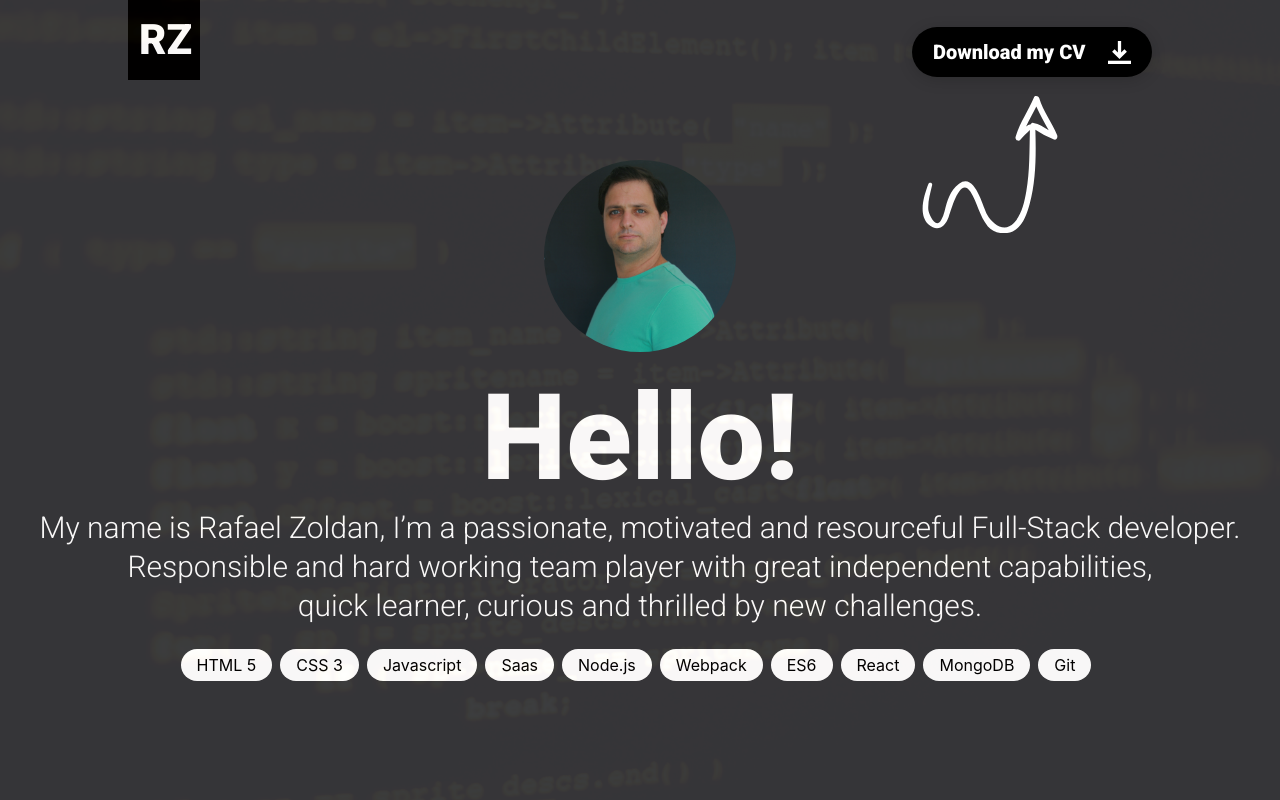
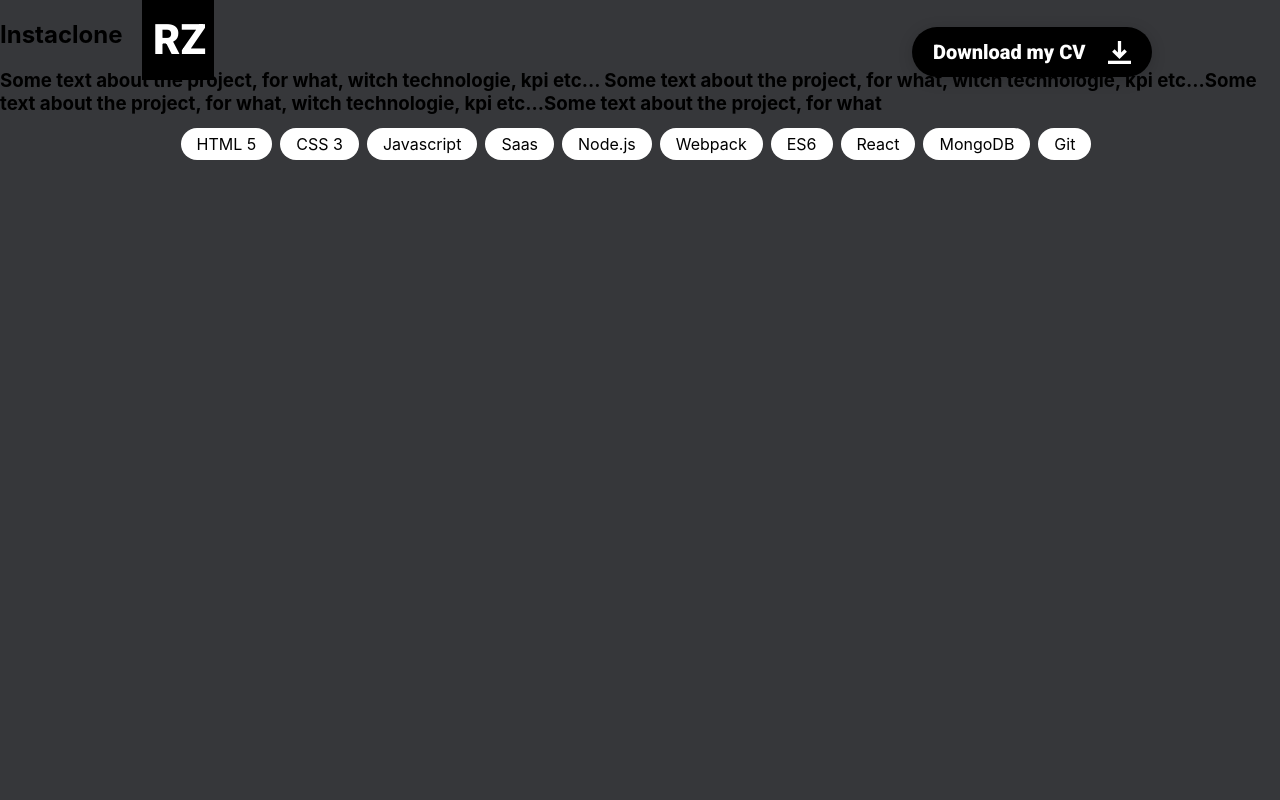
Before and after one commit to rafazold/portfolio, a React (Create React App) app: page /projectpage in a window 1280 px wide. Shown: the top 800 px of the page. Built offline with nearby package versions, Linux system fonts and the light colour scheme.

Commit message:
css issues, new resume

```diff
--- a/src/App.js
+++ b/src/App.js
@@ -7,6 +7,7 @@ import {
   Route
 } from "react-router-dom";
 import Homepage from "./Homepage/Homepage";
+import ProjectPage from "./ProjectPage/ProjectPage";
 
 function App() {
   return (
@@ -15,6 +16,7 @@ function App() {
               <Header/>
               <main className="container">
                   <Switch>
+                      <Route path="/projectpage" component={ProjectPage}/>
                       <Route path="/" component={Homepage}/>
                   </Switch>
               </main>
--- a/src/App.scss
+++ b/src/App.scss
@@ -1,27 +1,7 @@
 @import url('https://fonts.googleapis.com/css?family=Roboto:100,300,400,500,700,900&display=swap');
-@import "~bootstrap/scss/functions";
-@import "~bootstrap/scss/variables";
-@import "~bootstrap/scss/mixins/_breakpoints";
-
-@include media-breakpoint-down(sm) {
-  body {
-    background: linear-gradient(180deg, #36373a 41%, #36373a 42%, #292b2e 42%, #292b2e 100%);
-  }
-
-  .container {
-    //height: 83em;
-  }
-}
-
-@include media-breakpoint-up(md) {
-  body {
-    background: linear-gradient(180deg, #36373a 21%, #36373a 39%, #292b2e 59%, #292b2e 100%);
-  }
-}
 
 .container {
   width: 100%;
   margin-right: auto;
   margin-left: auto;
-  //margin-top: 90px;
 }
--- a/src/Header/Header.js
+++ b/src/Header/Header.js
@@ -5,7 +5,13 @@ class Header extends Component {
     render() {
         return (
             <div className="Header">
-                <span className="initials-square"><span className="initials">RZ</span></span>
+                <span className="header-left">
+                    <span className="initials-square">
+                        <span className="initials">RZ</span>
+                    </span>
+                    {this.props.backHome ? <span className="back-home"><img className="back-home-arrow" src="./assets/back-arrow.svg" alt="back-arrow"/>
+                    Back Home</span> : null}
+                </span>
                 <a className='download-cv' href="./assets/rafaelZoldanResume.pdf" target="_blank" download>Download my CV<img src="./assets/down-arrow.svg" alt="download-cv" className="download-image"/></a>
             </div>
         );
--- a/src/Header/Header.scss
+++ b/src/Header/Header.scss
@@ -6,6 +6,18 @@
 
   .Header {
     height: 3em;
+  }
+
+  .header-left {
+    margin-left: 5%;
+    width: 35%;
+    .back-home {
+      font-size: 0.6em;
+
+      .back-home-arrow {
+        margin-right: 0.57em;
+      }
+    }
   }
 
   .initials-square {
@@ -37,6 +49,19 @@
     height: 5em;
   }
 
+  .header-left {
+    margin-left: 10%;
+    width: 11%;
+
+    .back-home {
+      font-size: 0.9em;
+
+      .back-home-arrow {
+        margin-right: 0.57em;
+      }
+    }
+  }
+
   .initials-square {
     width: 4.5em;
     height: 5em;
@@ -60,15 +85,6 @@
 
 }
 
-//.initials-square {
-//  width: 74px;
-//  height: 74px;
-//  object-fit: contain;
-//  background-color: black;
-//  margin-left: 10%;
-//  //background-color: var(--black);
-//}
-
 .Header {
   position: absolute;
   top: 0;
@@ -89,6 +105,21 @@
   text-align: left;
   color: white;
   margin: 12px 11px;
+}
+
+.header-left {
+  display: flex;
+  justify-content: space-between;
+  align-items: center;
+  color: white;
+}
+
+.back-home {
+  opacity: 50%;
+
+  .back-home-arrow {
+    margin-right: 0.57em;
+  }
 }
 
 .download-cv {
--- a/src/Homepage/Homepage.js
+++ b/src/Homepage/Homepage.js
@@ -10,8 +10,12 @@ class Homepage extends Component {
         return (
             <div className="Homepage">
                 <div className="hp-background">
-                    <img className="hp-background-image" src="/assets/530.png" alt="background"/>
+                    <div className="hp-background-image-wrapper">
+                        <img className="hp-background-image"
+                                                                      src="/assets/530.png" alt="background"/>
+                    </div>
                     <img className="hp-background-wave" src="/assets/wave-hp2.svg" alt="wave"/>
+                    <div className="hp-background-endless"></div>
                 </div>
                 <CurvedArrow />
                 <div className="profile-picture-wrapper">
--- a/src/Homepage/Homepage.scss
+++ b/src/Homepage/Homepage.scss
@@ -3,9 +3,12 @@
 @import "~bootstrap/scss/mixins/_breakpoints";
 
 @include media-breakpoint-down(sm) {
+  body {
+    background: linear-gradient(180deg, #36373a 41%, #36373a 42%, #292b2e 42%, #292b2e 100%);
+  }
 
   .hp-background-wave {
-    top: 35em;
+    margin-top: 38em;
   }
 
   .curved-arrow {
@@ -91,9 +94,12 @@
   }
 
 @include media-breakpoint-up(md) {
+  body {
+    background: linear-gradient(180deg, #36373a 21%, #36373a 39%, #292b2e 59%, #292b2e 100%);
+  }
 
   .hp-background-wave {
-    top: 50em;
+    margin-top: 57%;
   }
 
   .curved-arrow {
@@ -161,6 +167,10 @@
     }
   }
 
+}
+
+.hide-back-home {
+  display: none;
 }
 
 .curved-arrow {
@@ -239,16 +249,29 @@
 
 }
 
+.hp-background {
+  position: absolute;
+  top: 0;
+  z-index: -1;
+
   .hp-background-wave {
-  position: absolute;
     width: 100%;
     object-fit: contain;
     opacity: 0.97;
   }
 
   .hp-background-image {
-  position: absolute;
+    position: fixed;
     right: 0;
     top: 0;
     width: 100%;
   }
+
+  .hp-background-endless {
+    margin-top: -10px;
+    position: relative;
+    background: #292b2e;
+    height: 65em
+  }
+
+}
--- a/src/Homepage/Projects/Projects.js
+++ b/src/Homepage/Projects/Projects.js
@@ -12,7 +12,7 @@ class Projects extends Component {
             {
                 image: 'assets/sentinel7.png',
                 name: 'Sentinel',
-                url: 'https://www.sentinel7.io'
+                url: 'https://sentinel-c19c8.web.app/'
             },
             // {
             //     image: 'assets/instag.png',
--- /dev/null
+++ b/src/ProjectPage/ProjectPage.js
@@ -0,0 +1,38 @@
+import React, {Component} from 'react';
+import Header from "../Header/Header";
+import './ProjectPage.scss'
+import Tags from "../Tags/Tags";
+
+class ProjectPage extends Component {
+    render() {
+        return (
+            <div className="project-page">
+                <div className="project-page-content">
+                    <h2 className="project-page-title">Instaclone</h2>
+                    <h3 className="project-page-details">Some text about the project, for what, witch technologie, kpi
+                        etc... Some text about the
+                        project, for what, witch technologie, kpi etc...Some text about the project, for what,
+                        witch technologie, kpi etc...Some text about the project, for what</h3>
+                    <Tags
+                    skills={
+                        [
+                            'HTML 5',
+                            'CSS 3',
+                            'Javascript',
+                            'Saas',
+                            'Node.js',
+                            'Webpack',
+                            'ES6',
+                            'React',
+                            'MongoDB',
+                            'Git'
+                        ]
+                    }
+                    />
+                </div>
+            </div>
+        );
+    }
+}
+
+export default ProjectPage;
--- /dev/null
+++ b/src/ProjectPage/ProjectPage.scss
@@ -0,0 +1,7 @@
+body {
+  background: #36373a;
+}
+
+.project-page-content {
+  margin-top: 1em;
+}
```
Also changed, not shown: public/assets/back-arrow.svg (added), 1 other file (tests, documents, lock files or other folders). Lines whose indentation alone changed are shown as unchanged.
